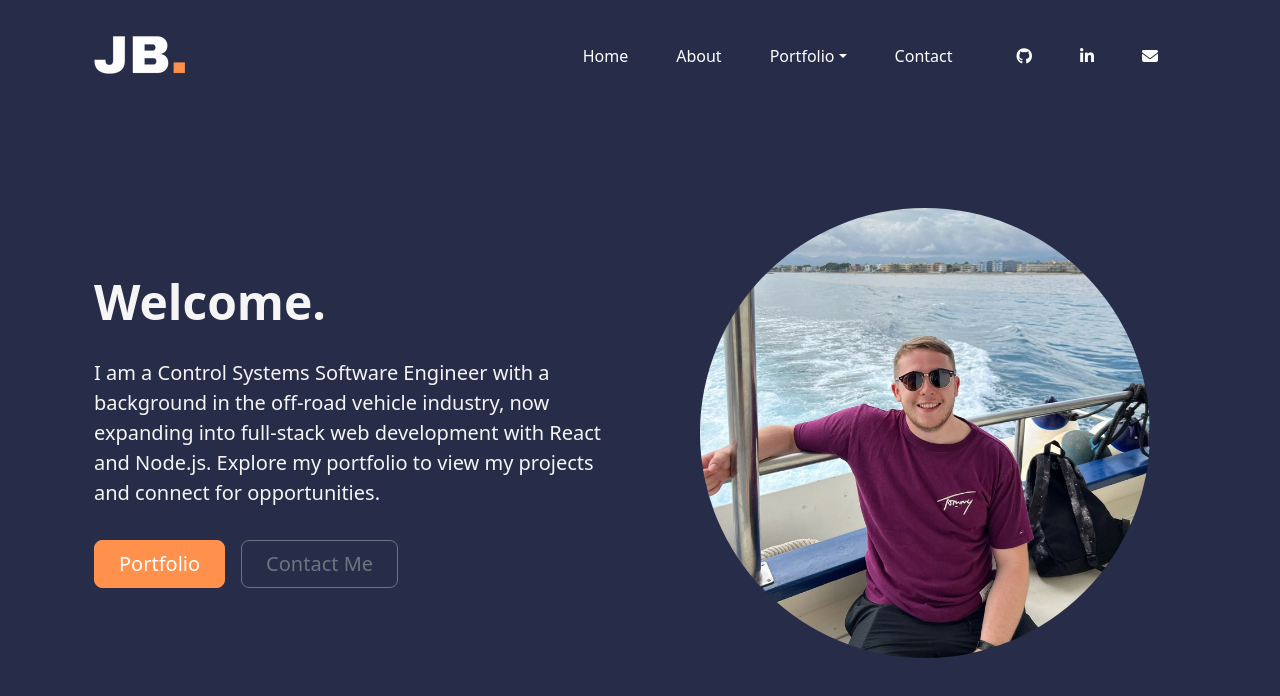
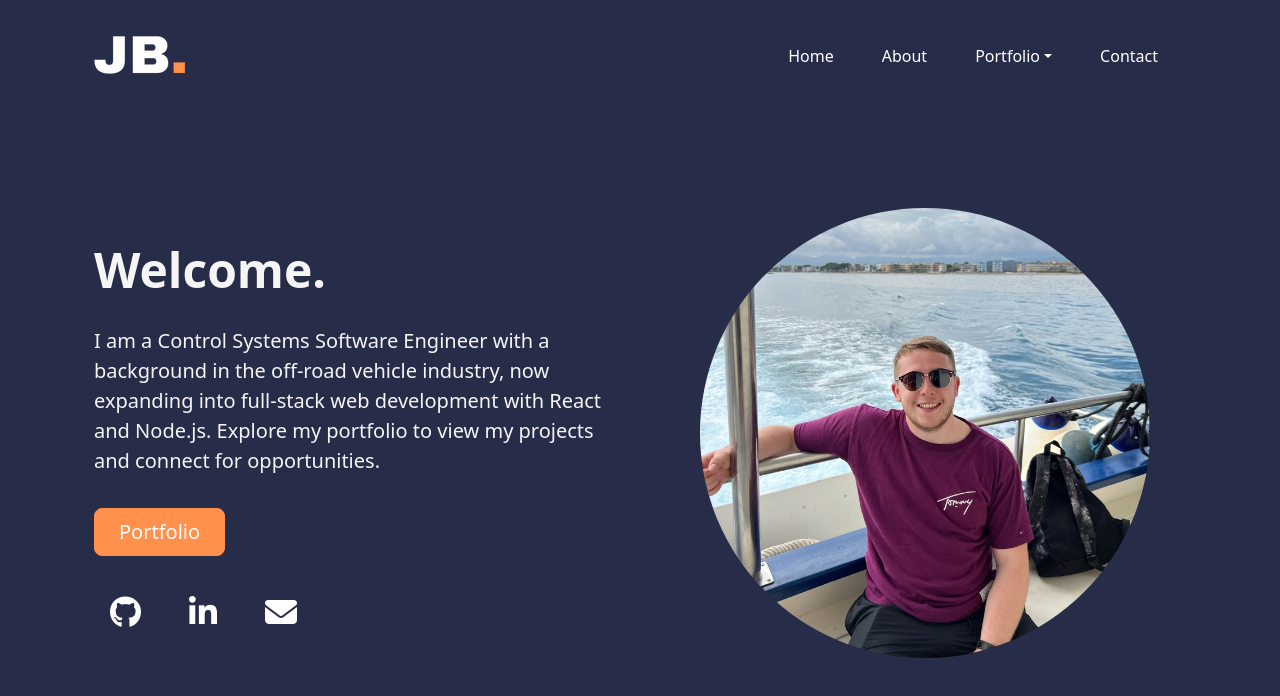
Before and after one commit to Jamie-Buick/portfolio, a React (Vite) app: page / in a window 1280 px wide. Shown: the top 696 px of the page. Built offline with nearby package versions, Linux system fonts and the light colour scheme.

Commit message:
Import react removed from most of pages as it was complaining that it wasn't being used. Social icons removed from header and placed in the hero

```diff
--- a/package.json
+++ b/package.json
@@ -12,6 +12,7 @@
   "dependencies": {
     "@fortawesome/fontawesome-free": "^6.6.0",
     "bootstrap": "^5.3.3",
+    "portfolio": "file:",
     "react": "^18.3.1",
     "react-bootstrap": "^2.10.4",
     "react-dom": "^18.3.1"
--- a/src/App.jsx
+++ b/src/App.jsx
@@ -1,10 +1,11 @@
 import { useState } from 'react';
 import 'bootstrap/dist/css/bootstrap.min.css';
+import '@fortawesome/fontawesome-free/css/all.min.css';
 import './App.css';
 import Header from './components/header/Header';
 import Hero from './components/hero/Hero';
 import About from './components/about/About';
-import '@fortawesome/fontawesome-free/css/all.min.css';
+
 
 
 function App() {
--- a/src/components/about/About.jsx
+++ b/src/components/about/About.jsx
@@ -1,4 +1,3 @@
-import React from 'react';
 import "./About.css";
 
 const About = () => {
--- a/src/components/header/Header.jsx
+++ b/src/components/header/Header.jsx
@@ -1,4 +1,3 @@
-import React from 'react';
 import "./Header.css";
 import Container from 'react-bootstrap/Container';
 import Nav from 'react-bootstrap/Nav';
@@ -30,19 +29,7 @@ const Header = () => {
           </NavDropdown>
           <Nav.Link href="#contact">Contact</Nav.Link>
 
-          {/* Social Media Icons */}
-          <Nav className="ms-3">
-            <Nav.Link href="https://github.com/Jamie-Buick" target="_blank">
-              <i className="fab fa-github"></i>
-            </Nav.Link>
 
-            <Nav.Link href="https://www.linkedin.com/in/jamie-buick-809912173/" target="_blank">
-              <i className="fab fa-linkedin-in"></i>
-            </Nav.Link>
-            <Nav.Link href="mailto:jamiebuick28@gmail.com" target="_blank">
-              <i className="fas fa-envelope"></i>
-            </Nav.Link>
-          </Nav>
         </Nav>
       </Navbar.Collapse>
     </Container>
--- a/src/components/hero/Hero.css
+++ b/src/components/hero/Hero.css
@@ -9,3 +9,12 @@ h1  {
 p {
     color: whitesmoke;
 }
+
+.custom-icon {
+    font-size: 2rem; /* Adjust size as needed */
+    margin-right: 3rem; /* Adjust spacing as needed */
+}
+
+.custom-icon:last-child {
+    margin-right: 0; /* Remove margin from the last icon */
+}
--- a/src/components/hero/Hero.jsx
+++ b/src/components/hero/Hero.jsx
@@ -1,4 +1,3 @@
-import React from 'react';
 import "./Hero.css";
 import Container from 'react-bootstrap/Container';
 import Row from 'react-bootstrap/Row';
@@ -31,13 +30,22 @@ const Hero = () => {
           now expanding into full-stack web development with React and Node.js. Explore my portfolio to
           view my projects and connect for opportunities.
         </p>
-        <div className="d-grid gap-2 d-md-flex justify-content-center justify-content-md-start py-3">
+        <div className="d-grid gap-2 d-md-flex justify-content-center justify-content-lg-start py-3 mb-3">
           <Button href="portfolio" variant="primary" size="lg" className="px-4 me-md-2">
             Portfolio
           </Button>
-          <Button href="contact" variant="outline-secondary" size="lg" className="px-4">
-            Contact Me
-          </Button>
+        </div>
+
+        <div className="d-flex ms-3 justify-content-center justify-content-lg-start">
+            <a href="https://github.com/Jamie-Buick" target="_blank" className="nav-link custom-icon d-inline-block">
+              <i className="fab fa-github"></i>
+            </a>
+            <a href="https://www.linkedin.com/in/jamie-buick-809912173/" target="_blank" className="nav-link custom-icon d-inline-block">
+              <i className="fab fa-linkedin-in"></i>
+            </a>
+            <a href="mailto:jamiebuick28@gmail.com" target="_blank" className="nav-link custom-icon d-inline-block">
+              <i className="fas fa-envelope"></i>
+            </a>
         </div>
       </Col>
     </Row>
```
Also changed, not shown: 1 other file (tests, documents, lock files or other folders).
